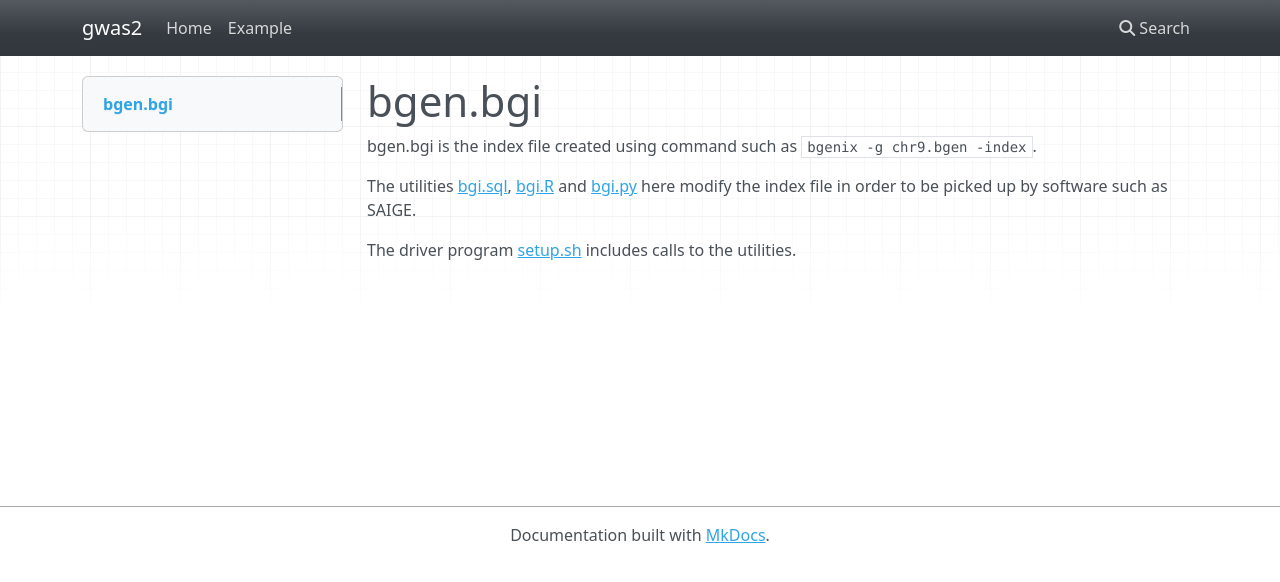
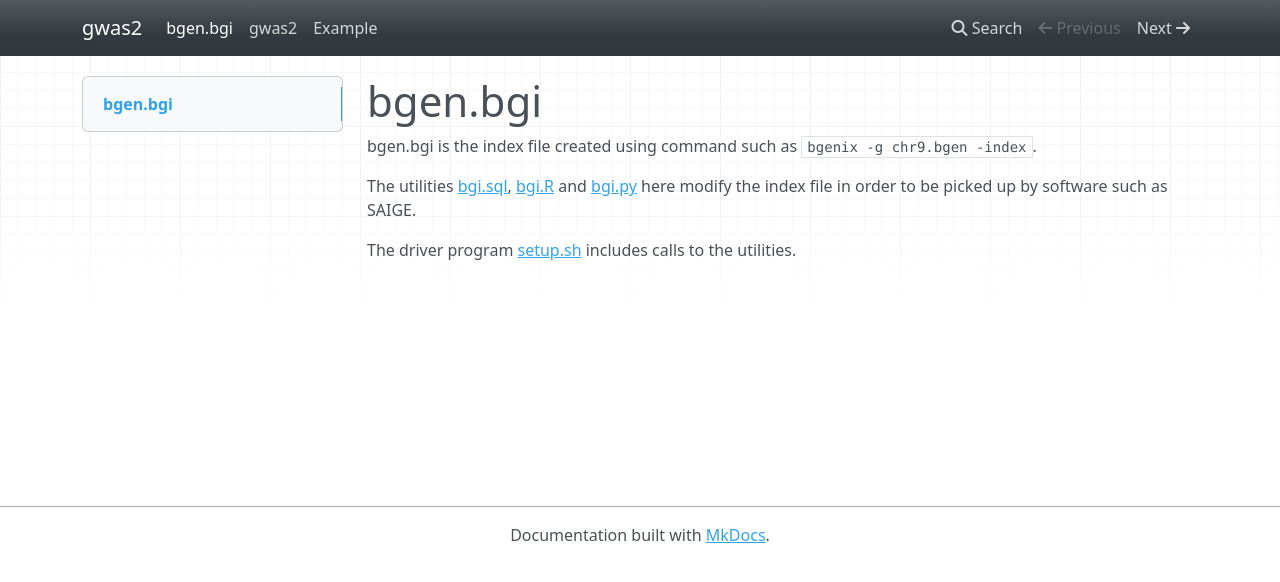
Before and after one commit to jinghuazhao/gwas2, an MkDocs documentation site: the page built from docs/bgen.bgi.md, in a window 1280 px wide. Shown: the top 582 px of the page. Built offline with MkDocs 1.6.1, drawn with Linux system fonts in a browser that asks for light colours; nearby versions of some CDN libraries; a script that is not in the unit is left out.

Commit message:
mkdocs.yml

```diff
--- a/mkdocs.yml
+++ b/mkdocs.yml
@@ -1,6 +1,7 @@
 site_name: gwas2
 nav:
-  - Home: README.md
+  - bgen.bgi: bgen.bgi.md
+  - gwas2: gwas2.md
   - Example: Caprion.md
 theme:
     name: mkdocs
```
